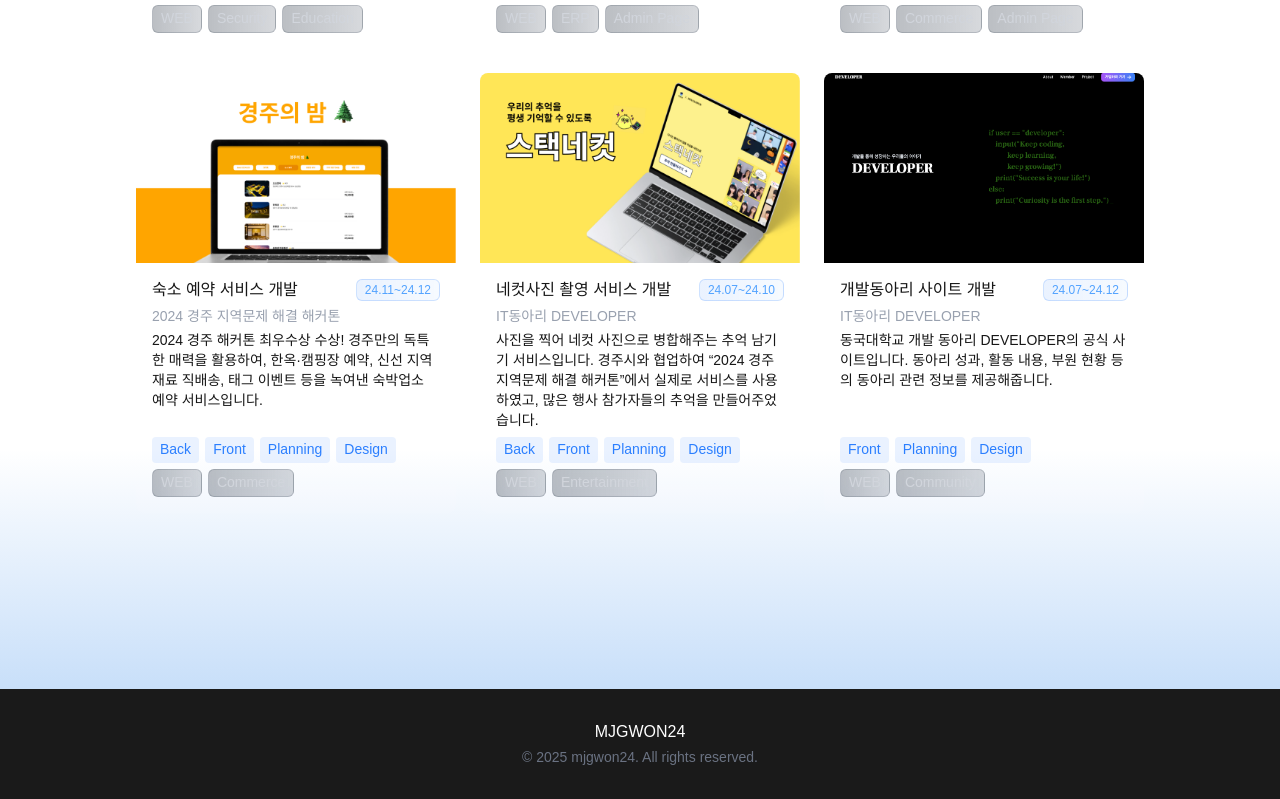
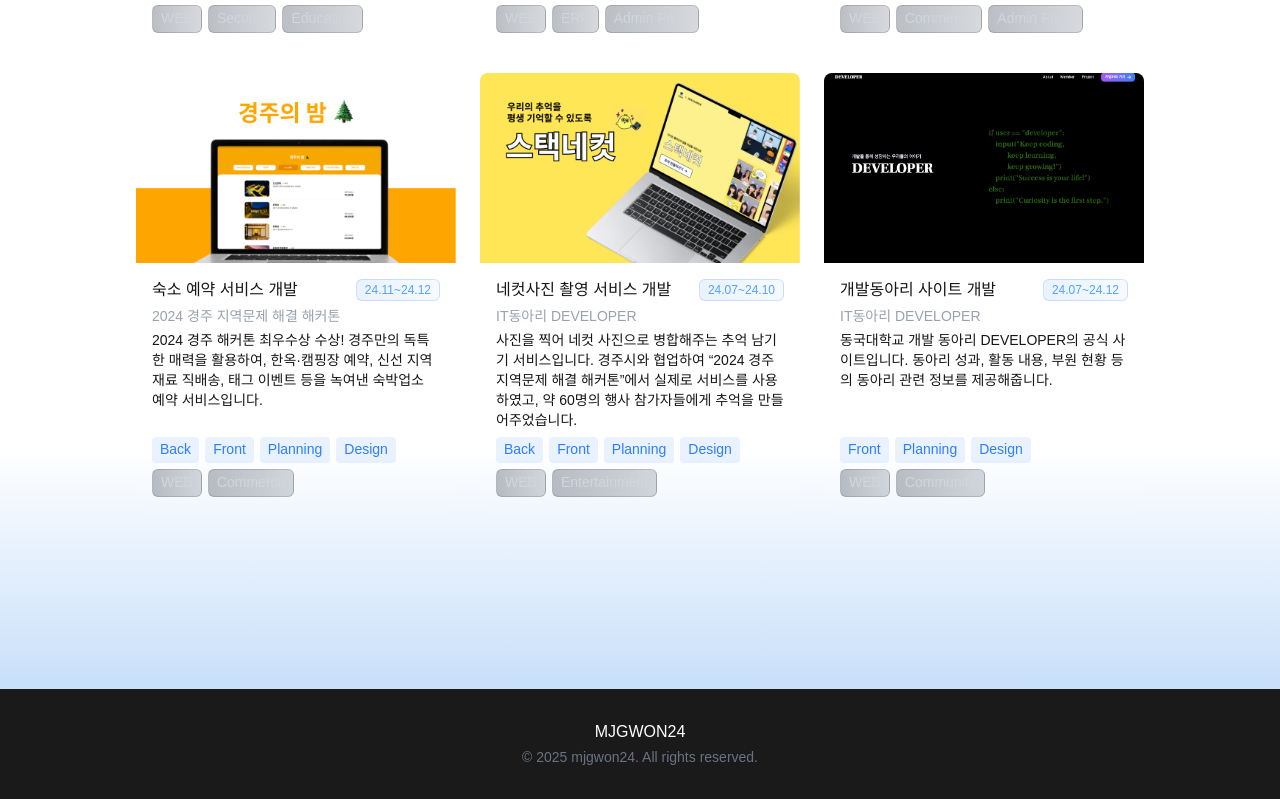
Before and after one commit to mjgwon24/mjgwon24.github.io, a Next.js app: page /portfolio in a window 1280 px wide. Shown: the part 747-1546 px from the top of the page. Built offline with nearby package versions, Linux system fonts and the light colour scheme; a web font is replaced by a local one.

Commit message:
update: portfolio 데이터 갱신

```diff
--- a/app/page.tsx
+++ b/app/page.tsx
@@ -155,7 +155,7 @@ export default function Home() {
               <SectionTitle
                   emoji="✨"
                   title="포트폴리오"
-                  subtitle="제작한 프로젝트들, 어떤게 있을까요?"
+                  subtitle="진행한 프로젝트들, 어떤게 있을까요?"
                   showMoreLink="/portfolio"
               />
 
--- a/constants/home.ts
+++ b/constants/home.ts
@@ -12,7 +12,7 @@ export const projectsData = [
         period: '25.02~25.03',
         organization: '정보보안 SW 웹/앱 개발 공모전',
         description: '차세대 산업 보안 시뮬레이터 웹 플랫폼, SECUBOX입니다. 드래그 앤 드롭을 통해 쉽게 커스텀 네트워크 환경을 구성할 수 있으며, 공격 및 방어 시뮬레이션을 실행해 직접 보안 테스트를 진행할 수 있습니다.',
-        detailedDescription: '산업별 사이버 위협이 증가하는 가운데, 기존 보안 교육은 이론 중심이라 실전 대응력이 부족합니다. 또한, 산업별 특화된 보안 교육이 부족한 상황입니다.' +
+        detailedDescription: '산업별 사이버 위협이 증가하는 가운데, 기존 보안 교육은 이론 중심이라 실전 대응력이 부족합니다. 또한, 산업별 특화된 보안 교육이 부족한 상황입니다. ' +
             '이에 따라, 보다 실전적인 훈련이 가능한 차별화된 실습형 보안 플랫폼 "SECUBOX"를 기획하게 되었습니다.\n\n' +
             '본 서비스는 웹 기반 실습형 보안 훈련 플랫폼으로, 사용자가 직접 네트워크 환경을 커스텀하여 구성하고, 맞춤형 공격·방어 시뮬레이션을 수행할 수 있도록 설계되었습니다.\n' +
             '이를 통해 기업과 개인 모두 쉽고 효과적으로 보안 역량을 강화할 수 있습니다.\n' +
@@ -171,7 +171,7 @@ export const projectsData = [
         title: '네컷사진 촬영 서비스 개발',
         period: '24.07~24.10',
         organization: 'IT동아리 DEVELOPER',
-        description: '사진을 찍어 네컷 사진으로 병합해주는 추억 남기기 서비스입니다. 경주시와 협업하여 “2024 경주 지역문제 해결 해커톤”에서 실제로 서비스를 사용하였고, 많은 행사 참가자들의 추억을 만들어주었습니다.',
+        description: '사진을 찍어 네컷 사진으로 병합해주는 추억 남기기 서비스입니다. 경주시와 협업하여 “2024 경주 지역문제 해결 해커톤”에서 실제로 서비스를 사용하였고, 약 60명의 행사 참가자들에게 추억을 만들어주었습니다.',
         roles: ['Back', 'Front', 'Planning', 'Design'],
         tags: ['WEB', 'Entertainment'],
         techStacks: ['Spring Boot', 'React', 'MySQL', 'Docker'],
@@ -200,6 +200,9 @@ export const projectsData = [
             }
         ],
         slug: 'stack-four-cut',
+        links: {
+            github: 'https://github.com/mjgwon24/stack-snapshot-back',
+        },
 
     },{
         image: '/portfolio/developer.png',
@@ -230,7 +233,7 @@ export const projectsData = [
         achievements: [
             {
                 title: 'IT동아리 DEVELOPER 공식 사이트',
-                description: '2024년 동국대학교 IT동아리 DEVELOPER 공식 사이트 개발',
+                description: '동국대학교 IT동아리 DEVELOPER 공식 사이트 개발',
                 date: '2024.12.01',
             }
         ],
```
